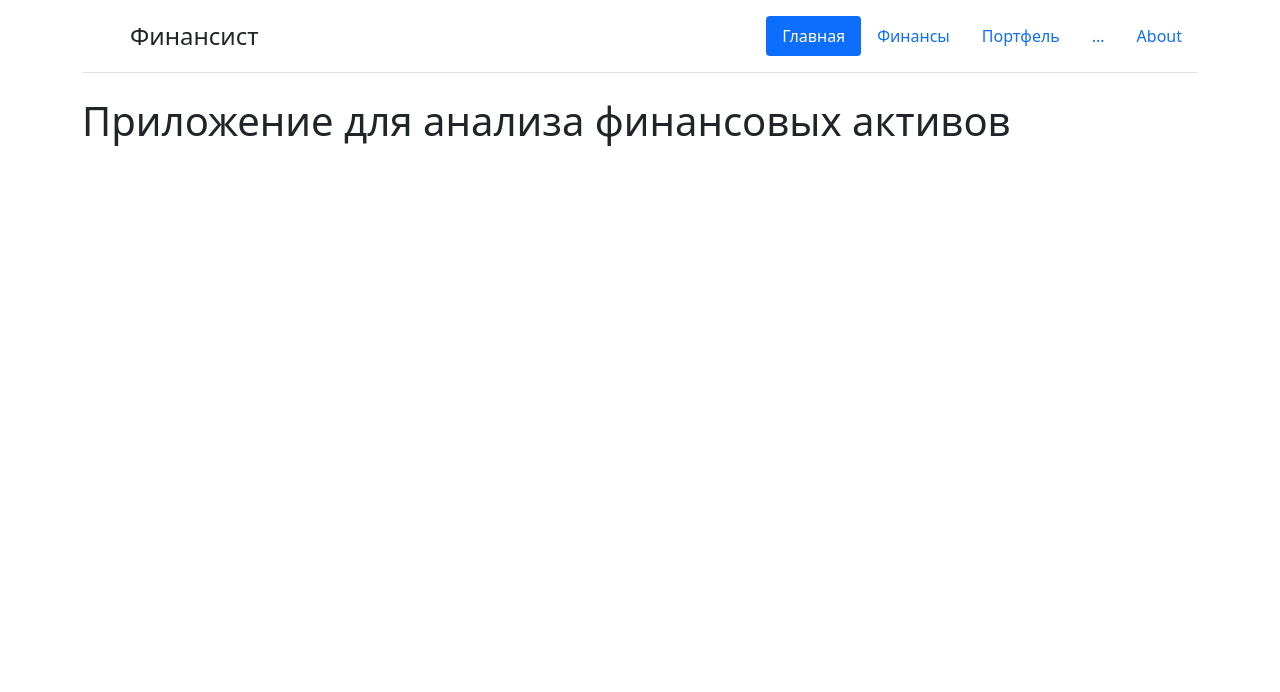
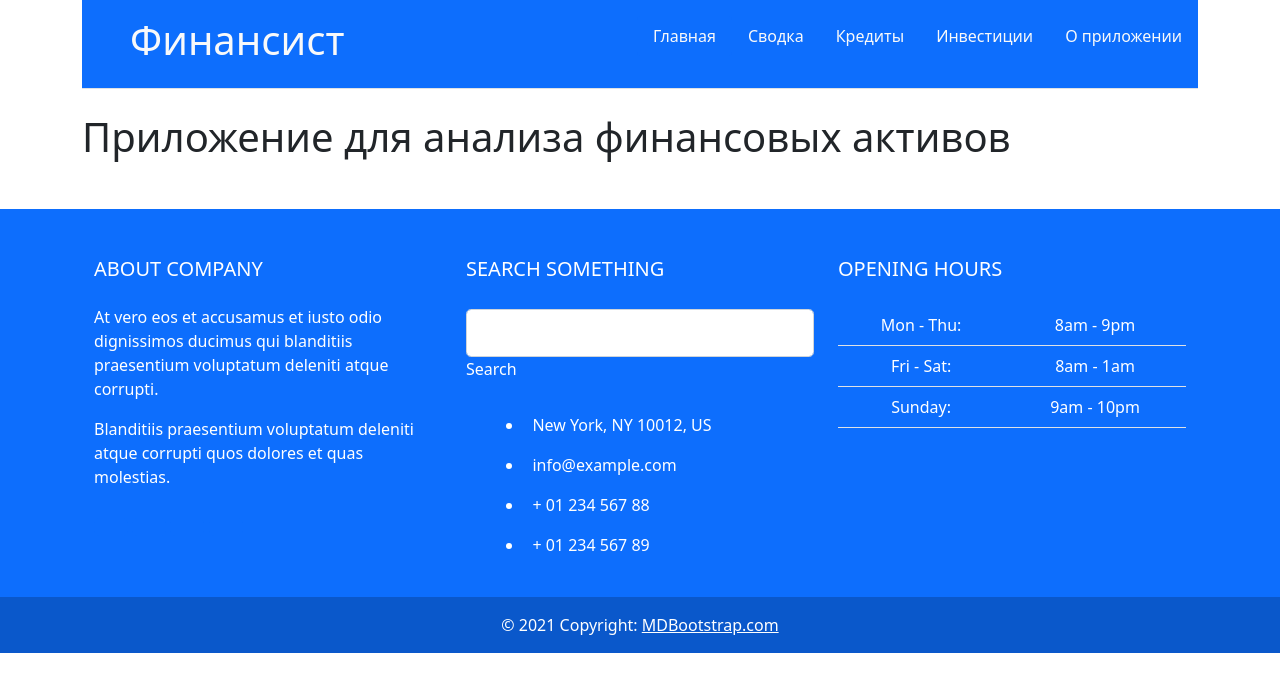
Before and after one commit to vladuxa23/TinApiInvest, a Flask app: page / in a window 1280 px wide. Shown: the top 692 px of the page. Run offline with Flask 2, Linux system fonts and the light colour scheme; parts of the project's set-up code (start-up, migrations or seed data) failed here and were passed over; some libraries are stand-ins or nearby versions.

Commit message:
refactor

```diff
--- a/CapitalApp/templates/base.html
+++ b/CapitalApp/templates/base.html
@@ -4,30 +4,136 @@
     <meta charset="UTF-8">
     <title>{% block title %}{% endblock %}</title>
     <link rel="stylesheet" href="{{ url_for('static', filename='css/bootstrap.css') }}">
+    <link rel="stylesheet" href="{{ url_for('static', filename='css/base.css') }}">
+
     {% block style %}{% endblock %}
 </head>
 <body>
 
 <div class="container">
-    <header class="d-flex flex-wrap justify-content-center py-3 mb-4 border-bottom">
+    <header class="d-flex flex-wrap justify-content-center py-3 mb-4 border-bottom bg-primary">
         <a href="/" class="d-flex align-items-center mb-3 mb-md-0 me-md-auto text-dark text-decoration-none">
             <svg class="bi me-2" width="40" height="32"><use xlink:href="#bootstrap"></use></svg>
-            <span class="fs-4">Финансист</span>
+            <span class="fs-1"><h1 id="main-title" class="text-light">Финансист</h1></span>
         </a>
 
         <ul class="nav nav-pills">
-            <li class="nav-item"><a href="/" class="nav-link active" aria-current="page">Главная</a></li>
-            <li class="nav-item"><a href="#" class="nav-link">Финансы</a></li>
-            <li class="nav-item"><a href="/stock-portfolio" class="nav-link">Портфель</a></li>
-            <li class="nav-item"><a href="#" class="nav-link">...</a></li>
-            <li class="nav-item"><a href="#" class="nav-link">About</a></li>
+            <li class="nav-item"><a href="/" class="nav-link text-light active" aria-current="page">Главная</a></li>
+            <li class="nav-item"><a href="/summary" class="nav-link text-light">Сводка</a></li>
+            <li class="nav-item"><a href="/credits" class="nav-link text-light">Кредиты</a></li>
+            <li class="nav-item"><a href="/stock-portfolio" class="nav-link text-light">Инвестиции</a></li>
+            <li class="nav-item"><a href="#" class="nav-link text-light">О приложении</a></li>
         </ul>
     </header>
 </div>
+
+
+
 {% block content %}{% endblock %}
 
 <script src="{{ url_for('static', filename='js/jquery.js') }}"></script>
 <script src="{{ url_for('static', filename='js/bootstrap.js') }}"></script>
+{% block scripts %}{% endblock %}
+
+
+<!-- Remove the container if you want to extend the Footer to full width. -->
+
+    <footer class="text-white text-center text-lg-start bg-primary mt-5">
+    <!-- Grid container -->
+    <div class="container p-4">
+      <!--Grid row-->
+      <div class="row mt-4">
+        <!--Grid column-->
+        <div class="col-lg-4 col-md-12 mb-4 mb-md-0">
+          <h5 class="text-uppercase mb-4">About company</h5>
+
+          <p>
+            At vero eos et accusamus et iusto odio dignissimos ducimus qui blanditiis praesentium
+            voluptatum deleniti atque corrupti.
+          </p>
+
+          <p>
+            Blanditiis praesentium voluptatum deleniti atque corrupti quos dolores et quas
+            molestias.
+          </p>
+
+          <div class="mt-4">
+            <!-- Facebook -->
+            <a type="button" class="btn btn-floating btn-primary btn-lg"><i class="fab fa-facebook-f"></i></a>
+            <!-- Dribbble -->
+            <a type="button" class="btn btn-floating btn-primary btn-lg"><i class="fab fa-dribbble"></i></a>
+            <!-- Twitter -->
+            <a type="button" class="btn btn-floating btn-primary btn-lg"><i class="fab fa-twitter"></i></a>
+            <!-- Google + -->
+            <a type="button" class="btn btn-floating btn-primary btn-lg"><i class="fab fa-google-plus-g"></i></a>
+            <!-- Linkedin -->
+          </div>
+        </div>
+        <!--Grid column-->
+
+        <!--Grid column-->
+        <div class="col-lg-4 col-md-6 mb-4 mb-md-0">
+          <h5 class="text-uppercase mb-4 pb-1">Search something</h5>
+
+          <div class="form-outline form-white mb-4">
+            <input type="text" id="formControlLg" class="form-control form-control-lg" />
+            <label class="form-label" for="formControlLg">Search</label>
+          </div>
+
+          <ul class="fa-ul" style="margin-left: 1.65em;">
+            <li class="mb-3">
+              <span class="fa-li"><i class="fas fa-home"></i></span><span class="ms-2">New York, NY 10012, US</span>
+            </li>
+            <li class="mb-3">
+              <span class="fa-li"><i class="fas fa-envelope"></i></span><span class="ms-2">info@example.com</span>
+            </li>
+            <li class="mb-3">
+              <span class="fa-li"><i class="fas fa-phone"></i></span><span class="ms-2">+ 01 234 567 88</span>
+            </li>
+            <li class="mb-3">
+              <span class="fa-li"><i class="fas fa-print"></i></span><span class="ms-2">+ 01 234 567 89</span>
+            </li>
+          </ul>
+        </div>
+        <!--Grid column-->
+
+        <!--Grid column-->
+        <div class="col-lg-4 col-md-6 mb-4 mb-md-0">
+          <h5 class="text-uppercase mb-4">Opening hours</h5>
+
+          <table class="table text-center text-white">
+            <tbody class="font-weight-normal">
+              <tr>
+                <td>Mon - Thu:</td>
+                <td>8am - 9pm</td>
+              </tr>
+              <tr>
+                <td>Fri - Sat:</td>
+                <td>8am - 1am</td>
+              </tr>
+              <tr>
+                <td>Sunday:</td>
+                <td>9am - 10pm</td>
+              </tr>
+            </tbody>
+          </table>
+        </div>
+        <!--Grid column-->
+      </div>
+      <!--Grid row-->
+    </div>
+    <!-- Grid container -->
+
+    <!-- Copyright -->
+    <div class="text-center p-3" style="background-color: rgba(0, 0, 0, 0.2);">
+      © 2021 Copyright:
+      <a class="text-white" href="https://mdbootstrap.com/">MDBootstrap.com</a>
+    </div>
+    <!-- Copyright -->
+  </footer>
+
+
+<!-- End of .container -->
 
 </body>
 </html>
```
